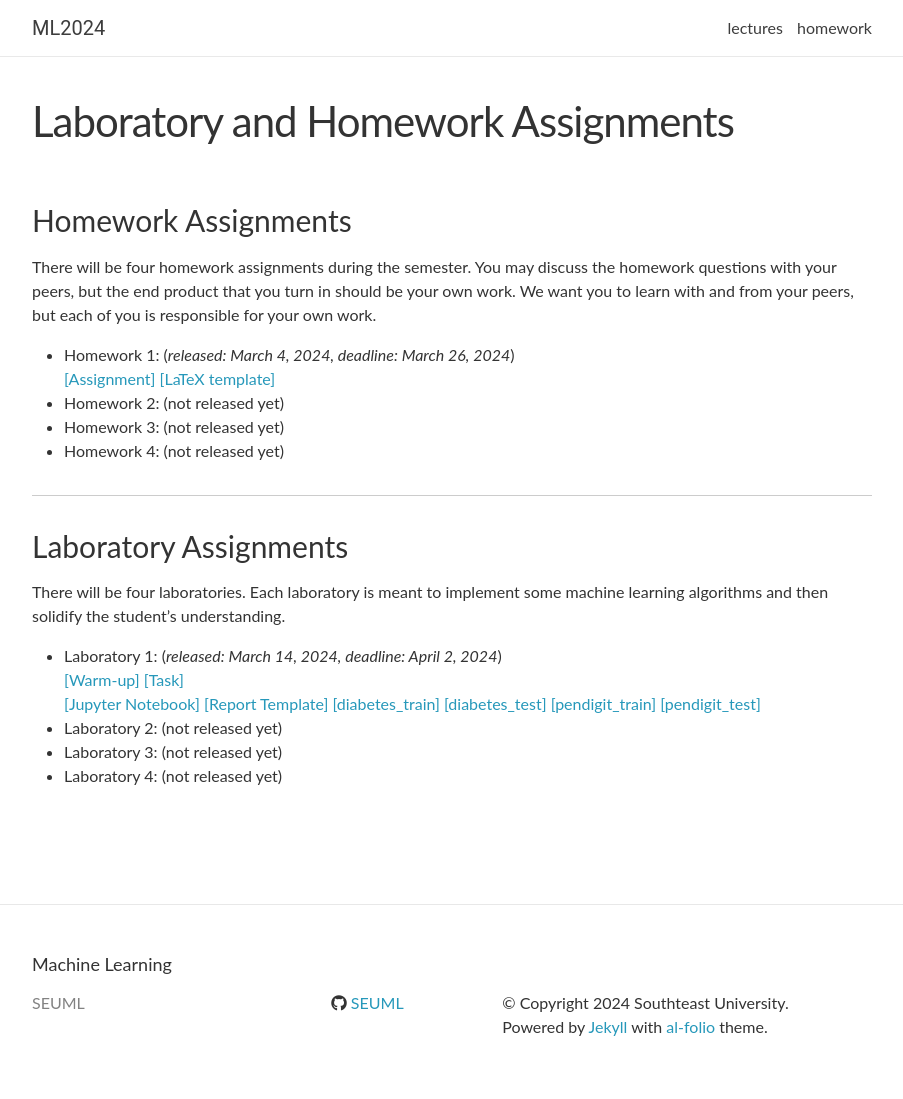
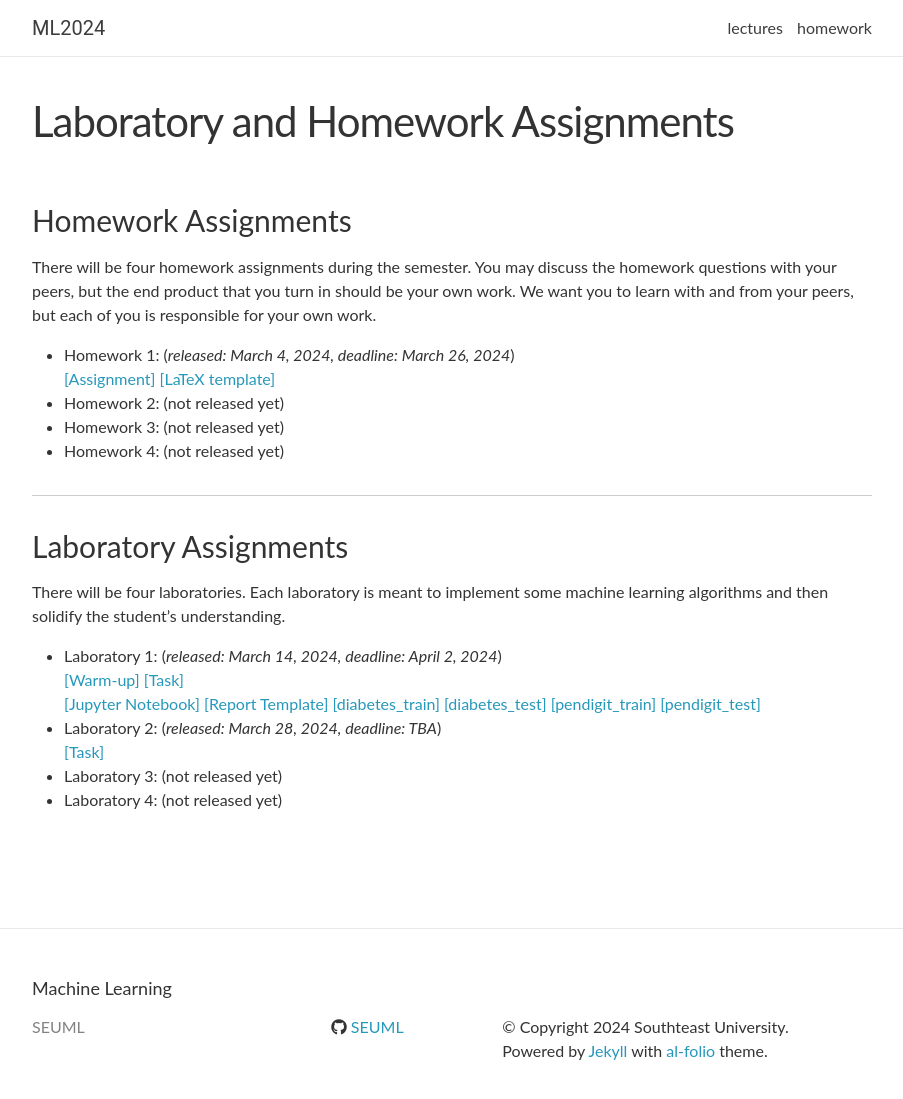
Before and after one commit to SEUML/ml-spring-2024, a Jekyll site: the page built from _pages/homework.md, in a window 1280 px wide and 1124 px high. Shown: the top 1099 px of the window, without its empty margins (188-1091 px from the left). Built offline with Jekyll 4.4.1, drawn with Linux system fonts in a browser that asks for light colours; nearby versions of some CDN libraries; comment, search, counter and statistics services are not loaded.

Commit message:
first commit

```diff
--- a/_pages/homework.md
+++ b/_pages/homework.md
@@ -32,6 +32,8 @@ There will be four laboratories. Each laboratory is meant to implement some mach
 [[diabetes_test]]({{ "/assets/assignments/lab1/diabetes_test.csv" | relative_url }}){:target="\_blank"}{:target="\_blank"}{:target="\_blank"}
 [[pendigit_train]]({{ "/assets/assignments/lab1/pendigit_train.csv" | relative_url }}){:target="\_blank"}{:target="\_blank"}{:target="\_blank"}
 [[pendigit_test]]({{ "/assets/assignments/lab1/pendigit_test.csv" | relative_url }}){:target="\_blank"}{:target="\_blank"}{:target="\_blank"}
-- Laboratory 2: (not released yet)
+- Laboratory 2: (*released: March 28, 2024, deadline: TBA*)
+<br>
+[[Task]]({{ "/assets/assignments/lab2/lab2.zip" | relative_url }}){:target="\_blank"}{:target="\_blank"}{:target="\_blank"}
 - Laboratory 3: (not released yet)
 - Laboratory 4: (not released yet)
```
Also changed, not shown: 2 other files.
